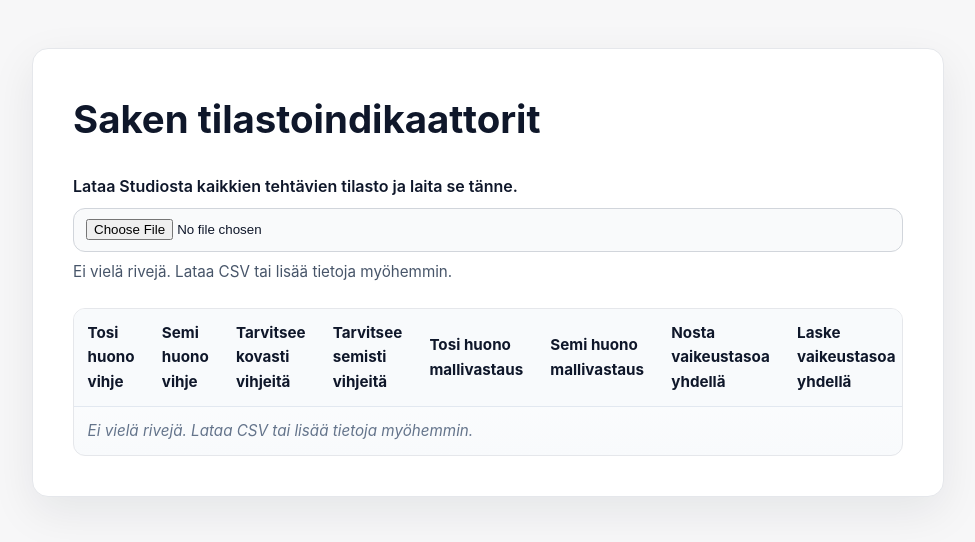
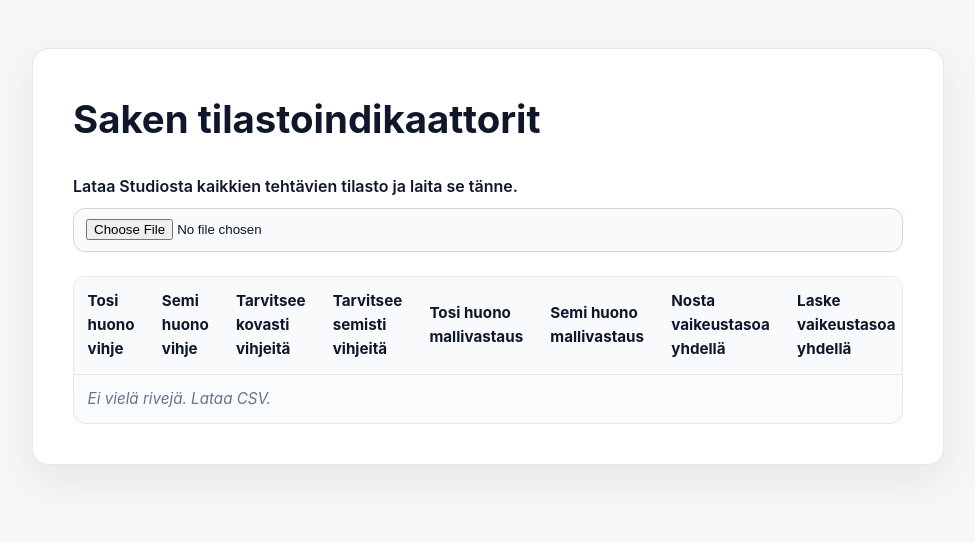
Before and after one commit to sakkess/tilastoindikaattori, a React (Vite) app: page / in a window 1280 px wide. Shown: the top 542 px of the page, without its empty margins (152-1127 px from the left). Built offline with nearby package versions, Linux system fonts and the light colour scheme.

Commit message:
Update empty table messaging

```diff
--- a/src/App.tsx
+++ b/src/App.tsx
@@ -266,8 +266,10 @@ const shouldRaiseDifficulty = (row: ParsedRow) => {
 
 function App() {
   const [columnData, setColumnData] = useState<Record<string, string[]>>(createEmptyColumnData());
-  const [uploadMessage, setUploadMessage] = useState<string>('Ei vielä rivejä. Lataa CSV tai lisää tietoja myöhemmin.');
+  const [uploadMessage, setUploadMessage] = useState<string>('');
   const [highlightedCells, setHighlightedCells] = useState<Set<string>>(new Set());
+
+  const emptyTableMessage = 'Ei vielä rivejä. Lataa CSV.';
 
   const toggleHighlight = (heading: string, rowIndex: number, cellContent: string) => {
     if (!cellContent) {
@@ -295,6 +297,8 @@ function App() {
     if (!file) {
       return;
     }
+
+    setUploadMessage('');
 
     try {
       const text = await file.text();
@@ -352,9 +356,11 @@ function App() {
       <form className="upload" aria-label="CSV upload">
         <label htmlFor="csv-upload">Lataa Studiosta kaikkien tehtävien tilasto ja laita se tänne.</label>
         <input id="csv-upload" type="file" accept=".csv" onChange={handleFileChange} />
-        <p className="upload-status" role="status">
-          {uploadMessage}
-        </p>
+        {uploadMessage && (
+          <p className="upload-status" role="status">
+            {uploadMessage}
+          </p>
+        )}
       </form>
 
       <section className="hint-table">
@@ -374,7 +380,7 @@ function App() {
               {maxRows === 0 ? (
                 <tr>
                   <td colSpan={columnHeadings.length} className="empty-state">
-                    {uploadMessage}
+                    {uploadMessage || emptyTableMessage}
                   </td>
                 </tr>
               ) : (
```
